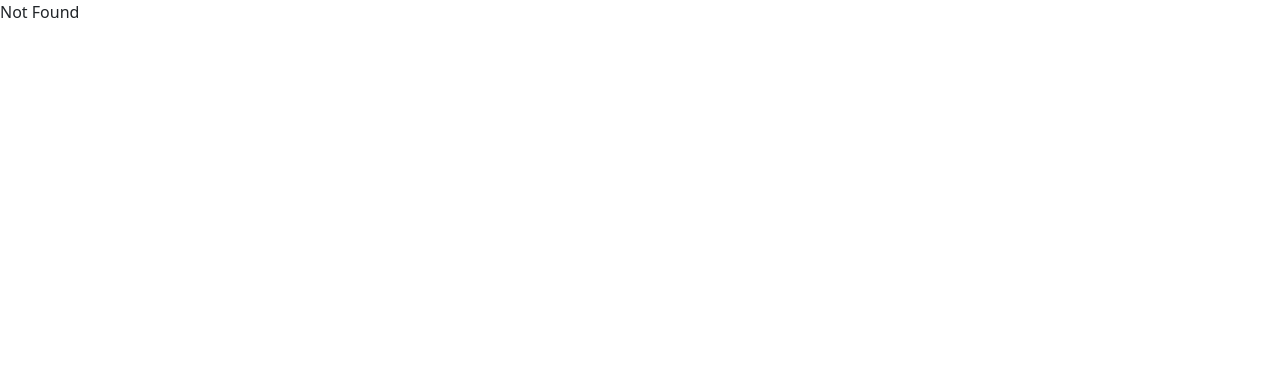
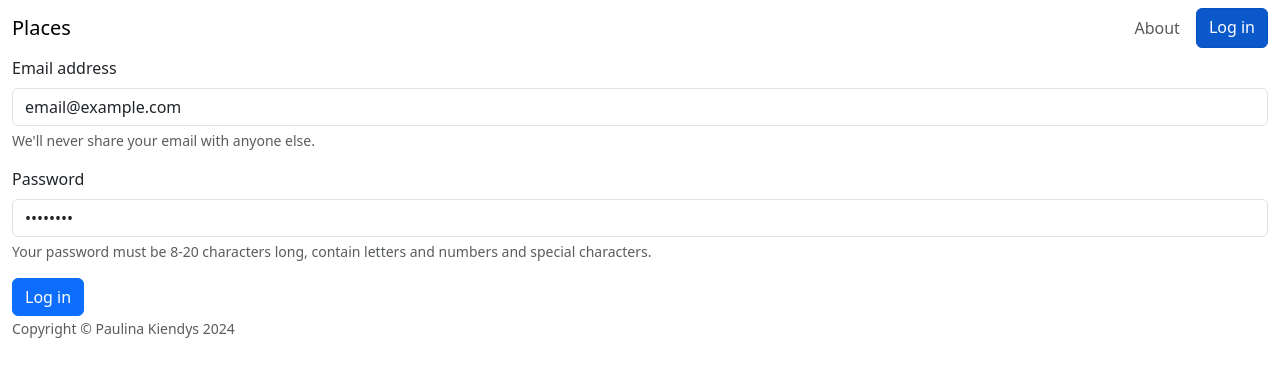
Before and after one commit to paulinakiendys/places, a React (Vite) app: page /login in a window 1280 px wide. Before the commit this address had no page. Shown: the top 376 px of the page. Built offline with nearby package versions, Linux system fonts and the light colour scheme.

Commit message:
add login component

```diff
--- a/src/components/Footer.jsx
+++ b/src/components/Footer.jsx
@@ -1,8 +1,10 @@
 export default function Footer() {
   const currentYear = new Date().getFullYear();
   return (
-    <small className="text-body-secondary">
-      Copyright &copy; Paulina Kiendys {currentYear}
-    </small>
+    <div className="container-fluid">
+      <small className="text-body-secondary">
+        Copyright &copy; Paulina Kiendys {currentYear}
+      </small>
+    </div>
   );
 }
--- a/src/components/Navbar.jsx
+++ b/src/components/Navbar.jsx
@@ -7,9 +7,12 @@ export default function Navbar() {
         <NavLink className="navbar-brand" to={``}>
           Places
         </NavLink>
-        <div className="navbar-nav">
+        <div className="navbar-nav d-flex flex-row gap-3">
           <NavLink className="nav-link" to={`about`}>
             About
+          </NavLink>
+          <NavLink className="btn btn-primary" to={`login`}>
+            Log in
           </NavLink>
         </div>
       </div>
--- a/src/routes/About.jsx
+++ b/src/routes/About.jsx
@@ -1,12 +1,13 @@
 export default function About() {
   return (
-    <section>
+    <section id="about">
+      <div className="container-fluid">
         <h2>About Places</h2>
         <p>
           At Places, we believe that every location holds a unique story, and
-        we&apos;re here to help you tell yours. Our mission is to empower users
-        to curate their personal map of experiences, creating a tangible and
-        visual representation of their life&apos;s journey.
+          we&apos;re here to help you tell yours. Our mission is to empower
+          users to curate their personal map of experiences, creating a tangible
+          and visual representation of their life&apos;s journey.
         </p>
         <p>
           Whether you&apos;re a seasoned globetrotter or someone exploring your
@@ -14,9 +15,10 @@ export default function About() {
           step of your journey.
         </p>
         <p>
-        Join us in celebrating the diversity and beauty of the world, one place
-        at a time. Start your adventure with Places today!
+          Join us in celebrating the diversity and beauty of the world, one
+          place at a time. Start your adventure with Places today!
         </p>
+      </div>
     </section>
   );
 }
--- /dev/null
+++ b/src/routes/App.jsx
@@ -0,0 +1,3 @@
+export default function App() {
+  return <div className="container-fluid">App</div>;
+}
--- a/src/routes/Index.jsx
+++ b/src/routes/Index.jsx
@@ -1,6 +1,9 @@
+import { Link } from "react-router-dom";
+
 export default function Index() {
   return (
-    <section>
+    <section id="index">
+      <div className="container-fluid">
         <h1>Welcome to Places</h1>
         <h2>Your Personal Journey Tracker</h2>
         <p>
@@ -10,6 +13,10 @@ export default function Index() {
           places you&apos;ve visited. Capture memories, share experiences, and
           relive your adventures with Places.
         </p>
+        <Link className="btn btn-primary btn-lg" to={"login"}>
+          Start tracking
+        </Link>
+      </div>
     </section>
   );
 }
--- a/src/routes/Layout.jsx
+++ b/src/routes/Layout.jsx
@@ -4,7 +4,7 @@ import Footer from "../components/Footer";
 
 export default function Layout() {
   return (
-    <div>
+    <>
       <header>
         <Navbar />
       </header>
@@ -14,6 +14,6 @@ export default function Layout() {
       <footer>
         <Footer />
       </footer>
-    </div>
+    </>
   );
 }
--- /dev/null
+++ b/src/routes/Login.jsx
@@ -0,0 +1,46 @@
+import { Link } from "react-router-dom";
+
+export default function Login() {
+  return (
+    <section id="login">
+      <div className="container-fluid">
+        <form>
+          <div className="mb-3">
+            <label htmlFor="email" className="form-label">
+              Email address
+            </label>
+            <input
+              type="email"
+              className="form-control"
+              id="email"
+              aria-describedby="emailHelp"
+              value={"email@example.com"}
+            />
+            <div id="emailHelp" className="form-text">
+              We&apos;ll never share your email with anyone else.
+            </div>
+          </div>
+          <div className="mb-3">
+            <label htmlFor="password" className="form-label">
+              Password
+            </label>
+            <input
+              type="password"
+              className="form-control"
+              id="password"
+              aria-describedby="passwordHelp"
+              value={"password"}
+            />
+            <div id="passwordHelp" className="form-text">
+              Your password must be 8-20 characters long, contain letters and
+              numbers and special characters.
+            </div>
+          </div>
+          <Link className="btn btn-primary" to={"/app"}>
+            Log in
+          </Link>
+        </form>
+      </div>
+    </section>
+  );
+}
```
Also changed, not shown: src/main.jsx (+10 -0 lines). Lines whose indentation alone changed are shown as unchanged.
